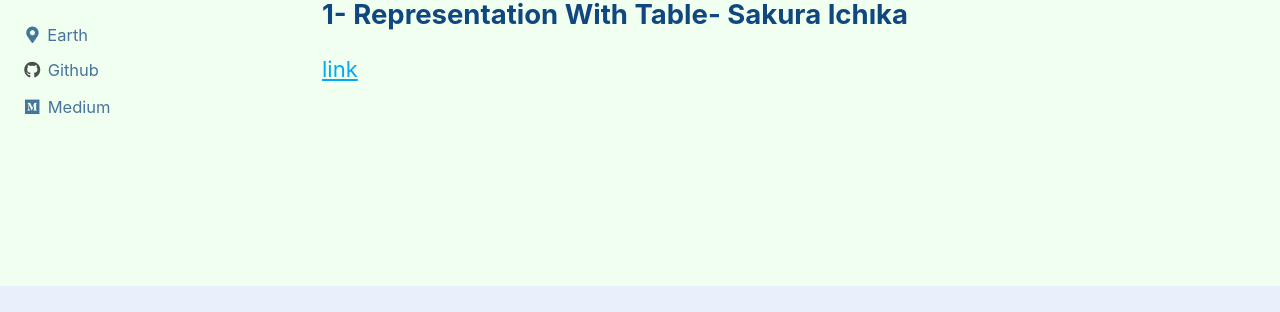
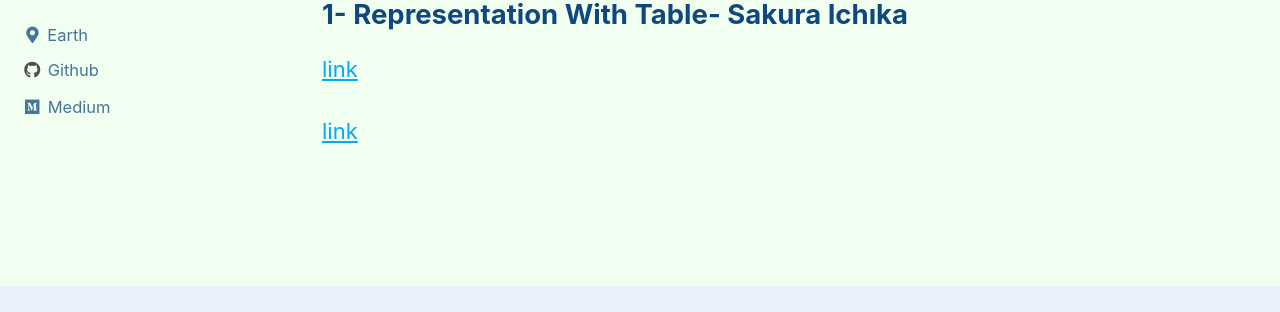
Before and after one commit to senemaktas/senemaktas.github.io, a Jekyll site: the page built from _pages/WebDesigns.md, in a window 1280 px wide and 1283 px high. Shown: the part 853-1165 px from the top of the window. Built offline with Jekyll 4.4.1, drawn with Linux system fonts in a browser that asks for light colours; cached includes are drawn as plain includes.

Commit message:
Update WebDesigns.md

```diff
--- a/_pages/WebDesigns.md
+++ b/_pages/WebDesigns.md
@@ -13,4 +13,7 @@
 
 ## 1- Representation With Table- Sakura Ichıka
 
-[link](https://github.com/senemaktas/senemaktas.github.io/WebDesignsFolder/RepresentationwithTable/RepresentationWithTable.html)
+[link](../WebDesignsFolder/RepresentationwithTable/RepresentationWithTable.html)
+
+
+[link](_pages/RepresentationWithTable.html)
```
